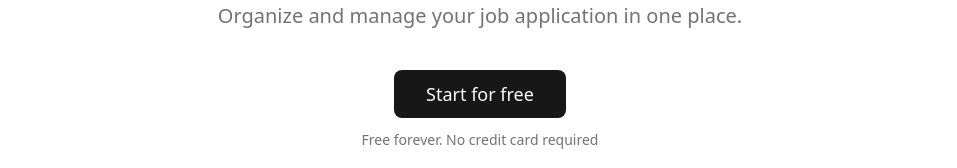
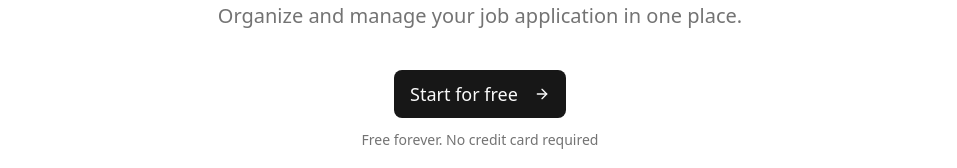
Before and after one commit to hrithikhadka/jobify, a Next.js app: page / in a window 1280 px wide. Shown: the part 270-438 px from the top of the page, without its empty margins (160-1117 px from the left). Built offline with nearby package versions, Linux system fonts and the light colour scheme.

Commit message:
hero section complete

```diff
--- a/app/page.tsx
+++ b/app/page.tsx
@@ -1,4 +1,5 @@
 import { Button } from "@/components/ui/button";
+import { ArrowRight } from "lucide-react";
 
 export default function Home() {
   return (
@@ -14,7 +15,7 @@ export default function Home() {
             </p>
             <div className="flex flex-col items-center gap-3">
               <Button size="lg" className="h-12 px-8 text-lg font-medium">
-                Start for free
+                Start for free <ArrowRight className="ml-2" />
               </Button>
               <p className="text-sm text-muted-foreground">
                 Free forever. No credit card required
```
